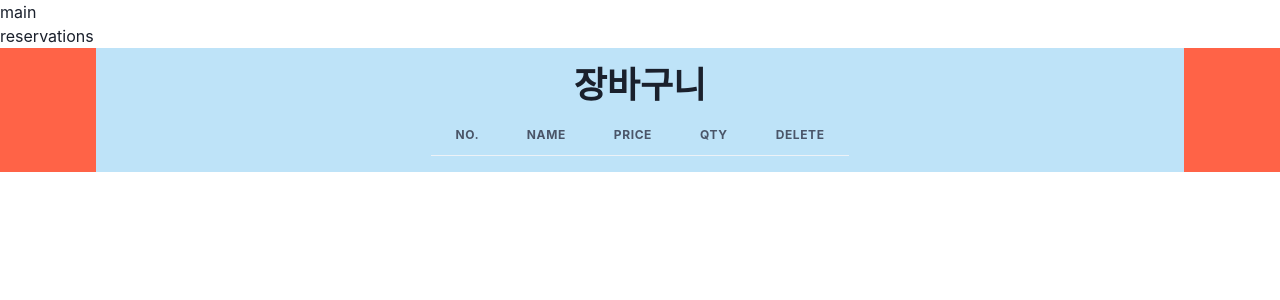
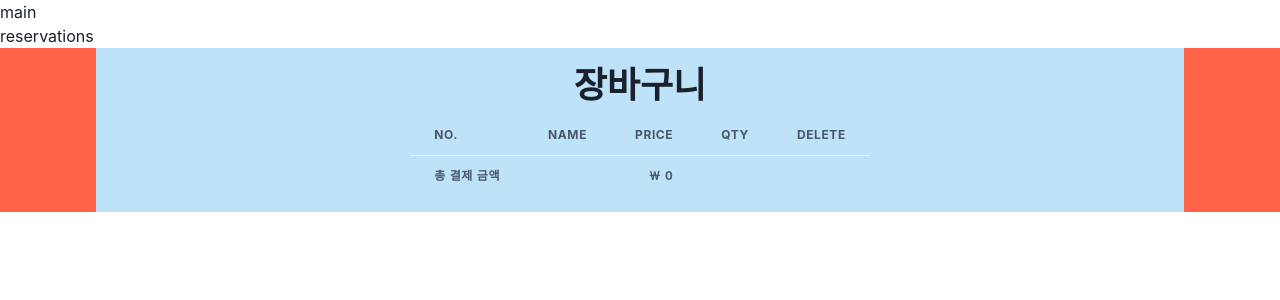
Before and after one commit to jiheon788/pre-onboarding-9th-2-8, a React (Create React App) app: page /reservations in a window 1280 px wide. Shown: the top 300 px of the page. Built offline with nearby package versions, Linux system fonts and the light colour scheme.

Commit message:
feat: 총 결제 금액

```diff
--- a/src/components/ReservationTable.tsx
+++ b/src/components/ReservationTable.tsx
@@ -1,6 +1,16 @@
-import { Table, Thead, Tbody, Tr, Th, TableContainer } from '@chakra-ui/react';
+import {
+  Table,
+  Thead,
+  Tbody,
+  Tr,
+  Th,
+  TableContainer,
+  Tfoot,
+} from '@chakra-ui/react';
 import { useAppSelector } from '@/store';
 import ReservationTableData from './ReservationTableData';
+import { formatNumToWon } from '@/lib/utils/uiHelpers';
+import { getTotalPaymentAmount } from '@/lib/utils/cartHelper';
 
 const ReservationTable = () => {
   const { cart } = useAppSelector((state) => state);
@@ -22,6 +32,14 @@ const ReservationTable = () => {
             <ReservationTableData key={cartItem.idx} cartItem={cartItem} />
           ))}
         </Tbody>
+        <Tfoot>
+          <Tr>
+            <Th isNumeric>총 결제 금액</Th>
+            <Th isNumeric></Th>
+            <Th isNumeric>{formatNumToWon(getTotalPaymentAmount(cart))}</Th>
+            <Th isNumeric></Th>
+          </Tr>
+        </Tfoot>
       </Table>
     </TableContainer>
   );
--- /dev/null
+++ b/src/lib/utils/cartHelper.ts
@@ -0,0 +1,4 @@
+import { ICartItem } from '@/interface/product';
+
+export const getTotalPaymentAmount = (cart: ICartItem[]) =>
+  cart.reduce((acc, item) => acc + item.price * item.qty, 0);
```
Also changed, not shown: 1 other file (tests, documents, lock files or other folders).
